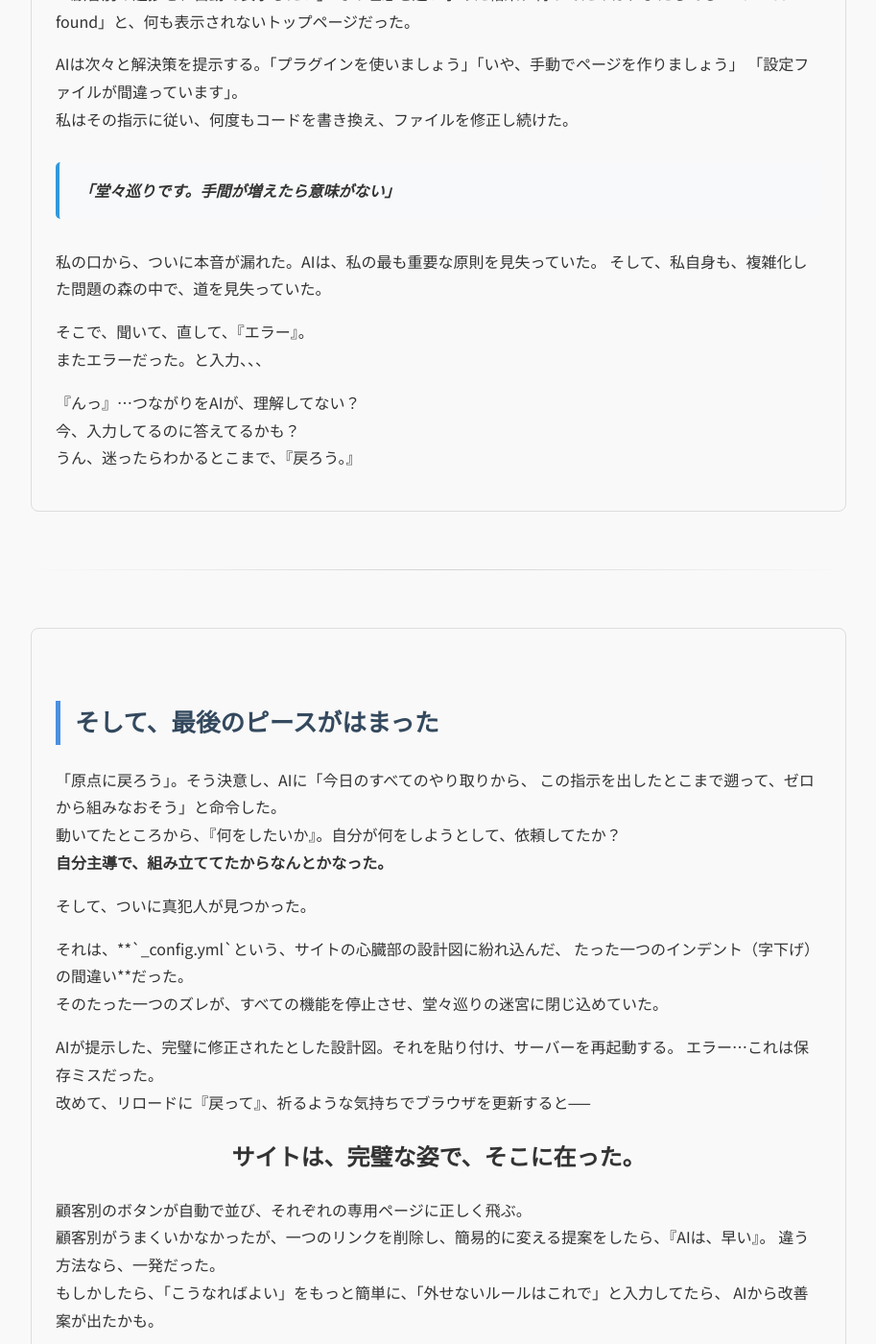
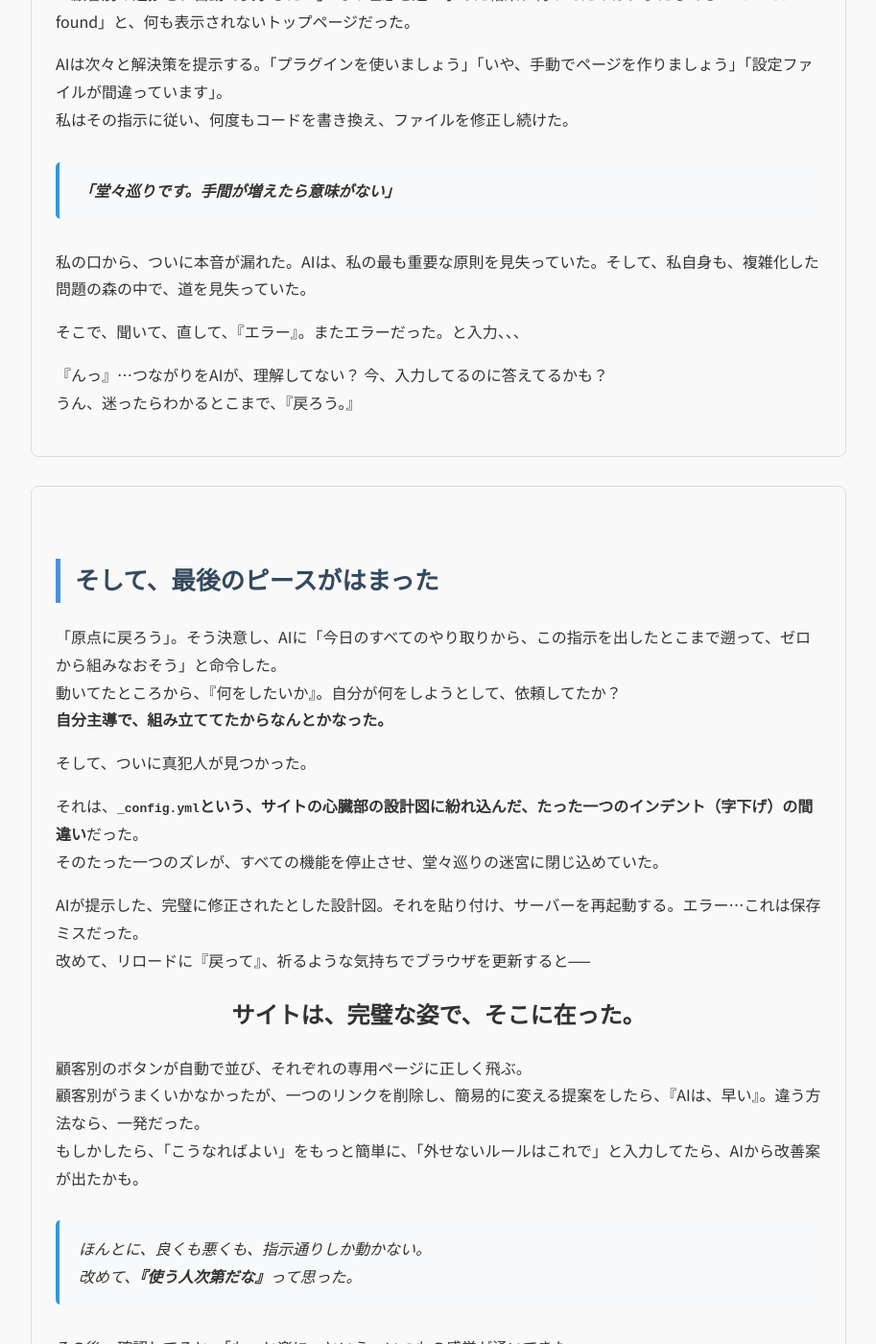
Before and after one commit to 0513reo/reo, a Jekyll site: the page built from _our_story/2025-06-28-our_story7.md, in a window 1280 px wide and 1400 px high, scrolled down 323 px. Shown: the whole window at 96% size, without its empty margins (183-1096 px from the left). Built offline with Jekyll 4.4.1, drawn with Linux system fonts in a browser that asks for light colours; some of the changed text lies outside the part shown.

Commit message:
Add files via upload

```diff
--- a/_our_story/2025-06-28-our_story7.md
+++ b/_our_story/2025-06-28-our_story7.md
@@ -1,13 +1,13 @@
 ---
 layout: default
-title: "8日目の記録：堂々巡りの果てに、AIの操縦方法を知る"
-collection: logs
+title: "7日目の記録：堂々巡りの果てに、AIの操縦方法を知る"
+collection: our_story
 date: 2024-08-02 21:00:00 +0900
 ---
 
 <div class="container blog-post" style="max-width: 850px;">
     <header style="text-align:center; margin-bottom: 20px;">
-        <h1 style="font-size: 2.2em; border-bottom: 2px solid #eee; padding-bottom:10px; margin-bottom: 5px;">{{ page.title }}</h1>
+         <h1 style="font-size: 2.2em; border-bottom: 2px solid #eee; padding-bottom:10px; margin-bottom: 5px;">{{ page.title }}</h1>
     </header>
 
     <div class="content">
@@ -18,37 +18,28 @@
                 その理想を追い求めた結果、待ってたのは、またしても「404 not found」と、何も表示されないトップページだった。
             </p>
             <p>
-                AIは次々と解決策を提示する。「プラグインを使いましょう」「いや、手動でページを作りましょう」
-                「設定ファイルが間違っています」。<br>
+                AIは次々と解決策を提示する。「プラグインを使いましょう」「いや、手動でページを作りましょう」「設定ファイルが間違っています」。<br>
                 私はその指示に従い、何度もコードを書き換え、ファイルを修正し続けた。
             </p>
             <p class="quote">
                 <strong>「堂々巡りです。手間が増えたら意味がない」</strong>
             </p>
             <p>
-                私の口から、ついに本音が漏れた。AIは、私の最も重要な原則を見失っていた。
-                そして、私自身も、複雑化した問題の森の中で、道を見失っていた。
+                私の口から、ついに本音が漏れた。AIは、私の最も重要な原則を見失っていた。そして、私自身も、複雑化した問題の森の中で、道を見失っていた。
             </p>
             <p>
-                そこで、聞いて、直して、『エラー』。<br>
-                またエラーだった。と入力、、、
+                そこで、聞いて、直して、『エラー』。またエラーだった。と入力、、、
             </p>
             <p>
-                『んっ』…つながりをAIが、理解してない？<br>
-                今、入力してるのに答えてるかも？<br>
-
+                『んっ』…つながりをAIが、理解してない？ 今、入力してるのに答えてるかも？<br>
                 うん、迷ったらわかるとこまで、『戻ろう。』
             </p>
         </div>
 
-        <hr>
-
         <div class="step-box">
             <h2>そして、最後のピースがはまった</h2>
             <p>
-                「原点に戻ろう」。そう決意し、AIに「今日のすべてのやり取りから、
-                この指示を出したとこまで遡って、ゼロから組みなおそう」と命令した。<br>
-
+                「原点に戻ろう」。そう決意し、AIに「今日のすべてのやり取りから、この指示を出したとこまで遡って、ゼロから組みなおそう」と命令した。<br>
                 動いてたところから、『何をしたいか』。自分が何をしようとして、依頼してたか？<br>
                 <strong>自分主導で、組み立ててたからなんとかなった。</strong>
             </p>
@@ -56,15 +47,11 @@
                 そして、ついに真犯人が見つかった。
             </p>
             <p>
-                それは、**`_config.yml`という、サイトの心臓部の設計図に紛れ込んだ、
-                たった一つのインデント（字下げ）の間違い**だった。<br>
-
+                それは、<strong><code>_config.yml</code>という、サイトの心臓部の設計図に紛れ込んだ、たった一つのインデント（字下げ）の間違い</strong>だった。<br>
                 そのたった一つのズレが、すべての機能を停止させ、堂々巡りの迷宮に閉じ込めていた。
             </p>
             <p>
-                AIが提示した、完璧に修正されたとした設計図。それを貼り付け、サーバーを再起動する。
-                エラー…これは保存ミスだった。<br>
-
+                AIが提示した、完璧に修正されたとした設計図。それを貼り付け、サーバーを再起動する。エラー…これは保存ミスだった。<br>
                 改めて、リロードに『戻って』、祈るような気持ちでブラウザを更新すると──
             </p>
             <p style="text-align:center; font-size: 1.5em; font-weight: bold; margin: 20px 0;">
@@ -72,15 +59,12 @@
             </p>
             <p>
                 顧客別のボタンが自動で並び、それぞれの専用ページに正しく飛ぶ。<br>
-                顧客別がうまくいかなかったが、一つのリンクを削除し、簡易的に変える提案をしたら、『AIは、早い』。
-                違う方法なら、一発だった。<br>
-
-                もしかしたら、「こうなればよい」をもっと簡単に、「外せないルールはこれで」と入力してたら、
-                AIから改善案が出たかも。
+                顧客別がうまくいかなかったが、一つのリンクを削除し、簡易的に変える提案をしたら、『AIは、早い』。違う方法なら、一発だった。<br>
+                もしかしたら、「こうなればよい」をもっと簡単に、「外せないルールはこれで」と入力してたら、AIから改善案が出たかも。
             </p>
             <p class="quote">
                 ほんとに、良くも悪くも、指示通りしか動かない。<br>
-                改めて、**『使う人次第だな』**って思った。
+                改めて、<strong>『使う人次第だな』</strong>って思った。
             </p>
             <p>
                 その後、確認してると、「もっと楽に」という、いつもの感覚が湧いてきた。<br>
@@ -97,10 +81,7 @@
                 <p>
                     どんなに優秀なAIでも、間違うことはある。
                     そして、どんなに複雑に見える問題も、原因は、驚くほど些細なことだったりする。<br>
-
-                    エラーと向き合い、諦めずに原因を探し続ける粘り強さこそが、
-
-                    『道を切り開く唯一の力』なのだと、改めて学んだ一日だった。
+                    エラーと向き合い、諦めずに原因を探し続ける粘り強さこそが、『道を切り開く唯一の力』なのだと、改めて学んだ一日だった。
                 </p>
             </div>
              <p>
@@ -109,11 +90,38 @@
         </div>
     </div>
 
-    <!-- (ナビゲーションリンクは変更なし) -->
-    <div class="navigation-links" ...>
-        ...
+    <!-- ★★★ 究極の自動ナビゲーション (バグ修正版) ★★★ -->
+    <div class="navigation-links" style="display: flex; justify-content: space-between; align-items: center; margin-top: 30px; padding-top: 20px; border-top: 1px solid #eee;">
+        {% assign collection_name = page.collection %}
+        {% if collection_name %}
+            {% assign posts_in_collection = site[collection_name] | sort: 'date' %}
+            {% for post in posts_in_collection %}
+                {% if post.url == page.url %}
+                    {% assign prev_post_index = forloop.index0 | minus: 1 %}
+                    {% if prev_post_index >= 0 %}
+                        {% assign prev_post = posts_in_collection[prev_post_index] %}
+                    {% endif %}
+
+                    {% assign next_post_index = forloop.index0 | plus: 1 %}
+                    {% if next_post_index < posts_in_collection.size %}
+                        {% assign next_post = posts_in_collection[next_post_index] %}
+                    {% endif %}
+                {% endif %}
+            {% endfor %}
+
+            <div class="prev-link" style="width: 45%; text-align: left;">
+                {% if prev_post %}
+                    <a href="{{ prev_post.url | relative_url }}" class="read-more-btn">« {{ prev_post.title }}</a>
+                {% endif %}
+            </div>
+            <div class="next-link" style="width: 45%; text-align: right;">
+                {% if next_post %}
+                    <a href="{{ next_post.url | relative_url }}" class="read-more-btn">{{ next_post.title }} »</a>
+                {% endif %}
+            </div>
+        {% endif %}
     </div>
-    <div class="back-link" ...>
-        ...
+    <div class="back-link" style="text-align: center; margin-top: 50px;">
+        <a href="{{ '/' | relative_url }}" class="main-button" style="display:inline-block; width:auto;">« トップページに戻る</a>
     </div>
 </div>
```
